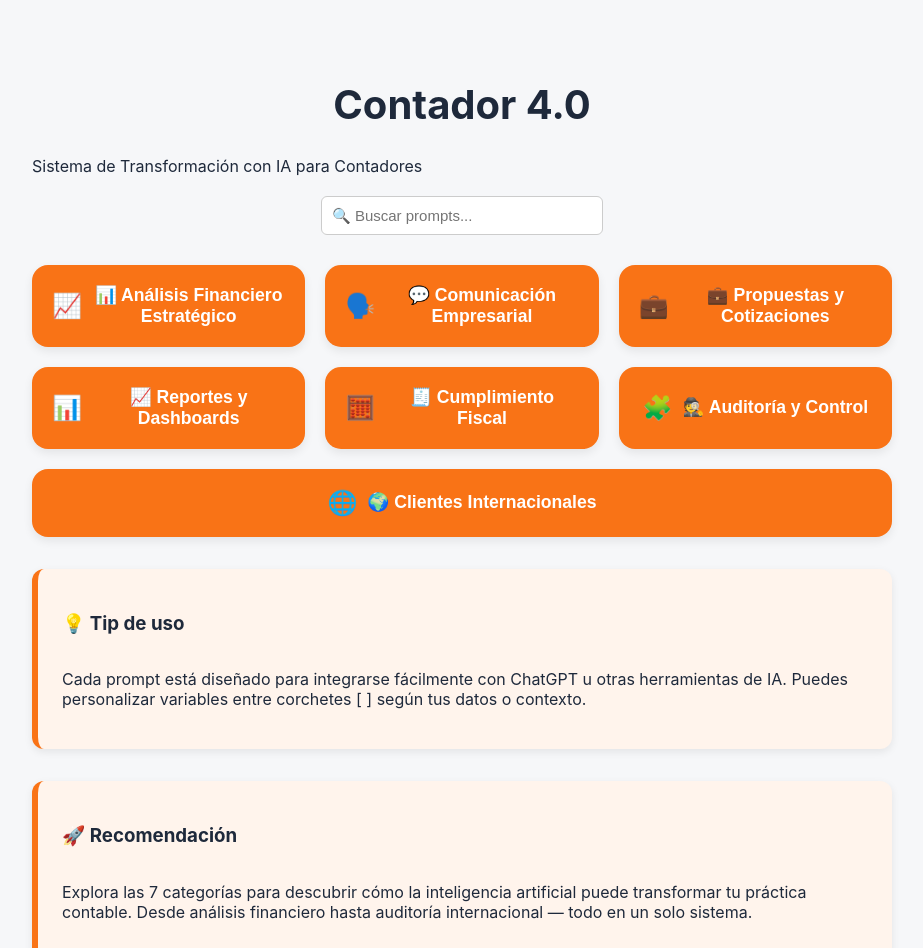
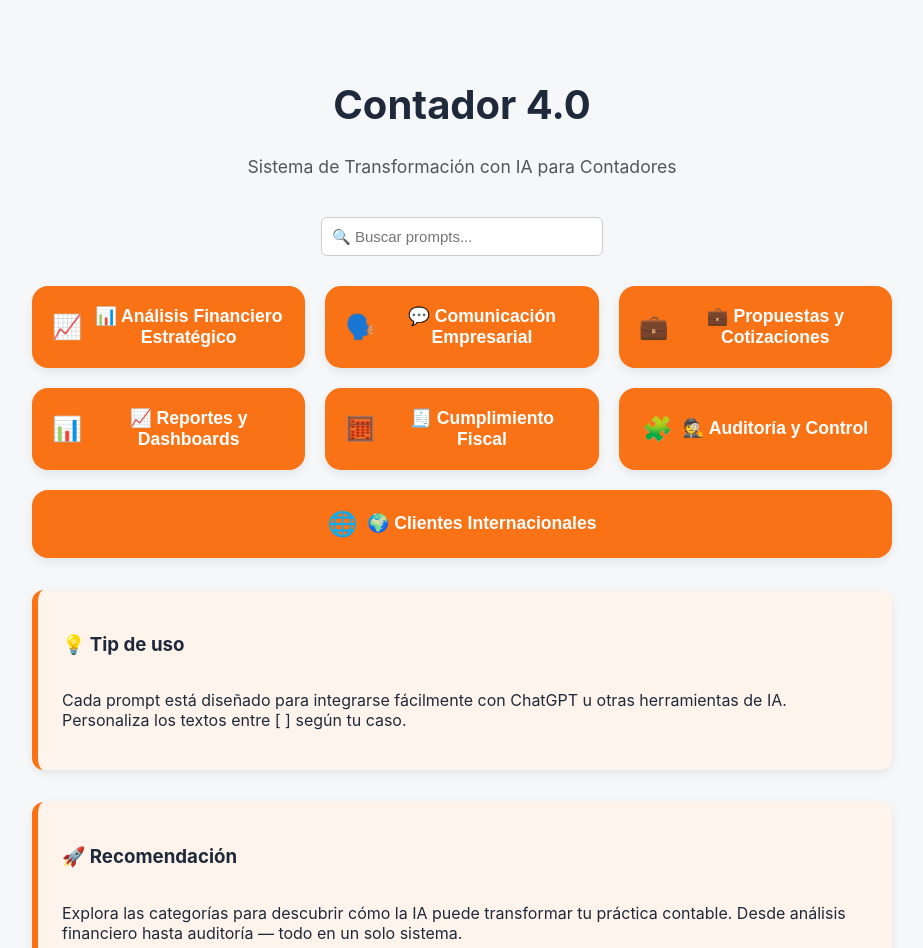
Before and after one commit to JairoAmaya/contador4-webapp-final, a React (Vite) app: page / in a window 1280 px wide. Shown: the top 948 px of the page, without its empty margins (178-1101 px from the left). Built offline with nearby package versions, Linux system fonts and the light colour scheme.

Commit message:
Update MVPSection.jsx

```diff
--- a/src/components/MVPSection.jsx
+++ b/src/components/MVPSection.jsx
@@ -10,9 +10,11 @@ function MVPSection() {
   const [searchResults, setSearchResults] = useState([]);
 
   const handleBack = () => {
-    if (selectedSubcategory) setSelectedSubcategory(null);
-    else if (selectedCategory) setSelectedCategory(null);
-    else if (searchResults.length > 0) {
+    if (selectedSubcategory) {
+      setSelectedSubcategory(null);
+    } else if (selectedCategory) {
+      setSelectedCategory(null);
+    } else if (searchResults.length > 0) {
       setSearchResults([]);
       setSearchTerm("");
     }
@@ -44,21 +46,20 @@ function MVPSection() {
         });
       });
     });
-
     setSearchResults(results);
   };
 
   return (
     <div className="app-container">
-      {/* ENCABEZADO */}
-     <header className="header">
-  <div>
-    <h1>Contador 4.0</h1>
-    <p>Sistema de Transformación con IA para Contadores</p>
-  </div>
-</header>
+      {/* === Encabezado === */}
+      <header className="header">
+        <h1>Contador 4.0</h1>
+        <p className="subtitle">
+          Sistema de Transformación con IA para Contadores
+        </p>
+      </header>
 
-      {/* BUSCADOR */}
+      {/* === Buscador === */}
       <div className="search-bar">
         <input
           type="text"
@@ -73,20 +74,22 @@ function MVPSection() {
         )}
       </div>
 
-      {/* RESULTADOS DE BÚSQUEDA */}
+      {/* === Resultados de búsqueda === */}
       {searchResults.length > 0 && (
         <div className="prompt-list">
           {searchResults.map((p, i) => (
             <div key={i} className="prompt-card">
               <h4>{p.title}</h4>
               <p>{p.prompt}</p>
-              <button onClick={() => handleCopy(p.prompt)}>Copiar Prompt</button>
+              <button onClick={() => handleCopy(p.prompt)}>
+                Copiar Prompt
+              </button>
             </div>
           ))}
         </div>
       )}
 
-      {/* CATEGORÍAS */}
+      {/* === Categorías === */}
       {!selectedCategory && !selectedSubcategory && searchResults.length === 0 && (
         <div className="category-list">
           {promptsData.map((category, index) => (
@@ -104,7 +107,7 @@ function MVPSection() {
         </div>
       )}
 
-      {/* SUBCATEGORÍAS */}
+      {/* === Subcategorías === */}
       {selectedCategory && !selectedSubcategory && (
         <div className="subcategoria-list">
           <button className="back-button" onClick={handleBack}>
@@ -122,7 +125,7 @@ function MVPSection() {
         </div>
       )}
 
-      {/* PROMPTS */}
+      {/* === Prompts de subcategoría === */}
       {selectedSubcategory && (
         <div className="prompt-list">
           <button className="back-button" onClick={handleBack}>
@@ -140,27 +143,26 @@ function MVPSection() {
         </div>
       )}
 
-      {/* TIP DE USO */}
+      {/* === Tip de uso === */}
       <div className="info-box">
         <h3>💡 Tip de uso</h3>
         <p>
           Cada prompt está diseñado para integrarse fácilmente con ChatGPT u otras
-          herramientas de IA. Puedes personalizar variables entre corchetes [ ] según
-          tus datos o contexto.
+          herramientas de IA. Personaliza los textos entre [ ] según tu caso.
         </p>
       </div>
 
-      {/* RECOMENDACIÓN */}
+      {/* === Recomendación === */}
       <div className="info-box">
         <h3>🚀 Recomendación</h3>
         <p>
-          Explora las 7 categorías para descubrir cómo la inteligencia artificial puede
-          transformar tu práctica contable. Desde análisis financiero hasta auditoría
-          internacional — todo en un solo sistema.
+          Explora las categorías para descubrir cómo la IA puede transformar tu
+          práctica contable. Desde análisis financiero hasta auditoría — todo en
+          un solo sistema.
         </p>
       </div>
 
-      {/* FOOTER */}
+      {/* === Footer === */}
       <footer className="footer">
         <p>
           <b>Contador 4.0 Express</b> — propiedad intelectual de{" "}
```
